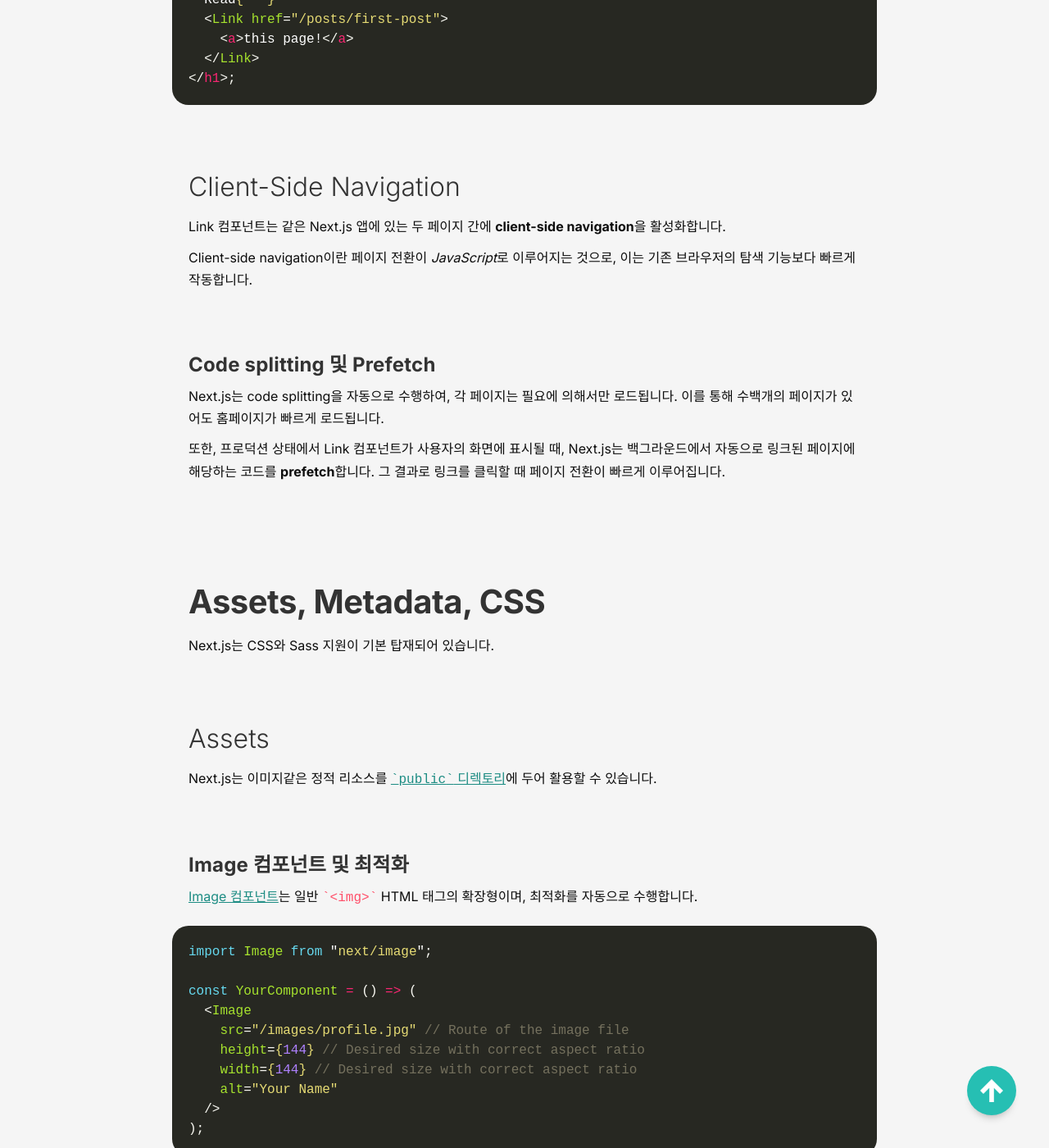
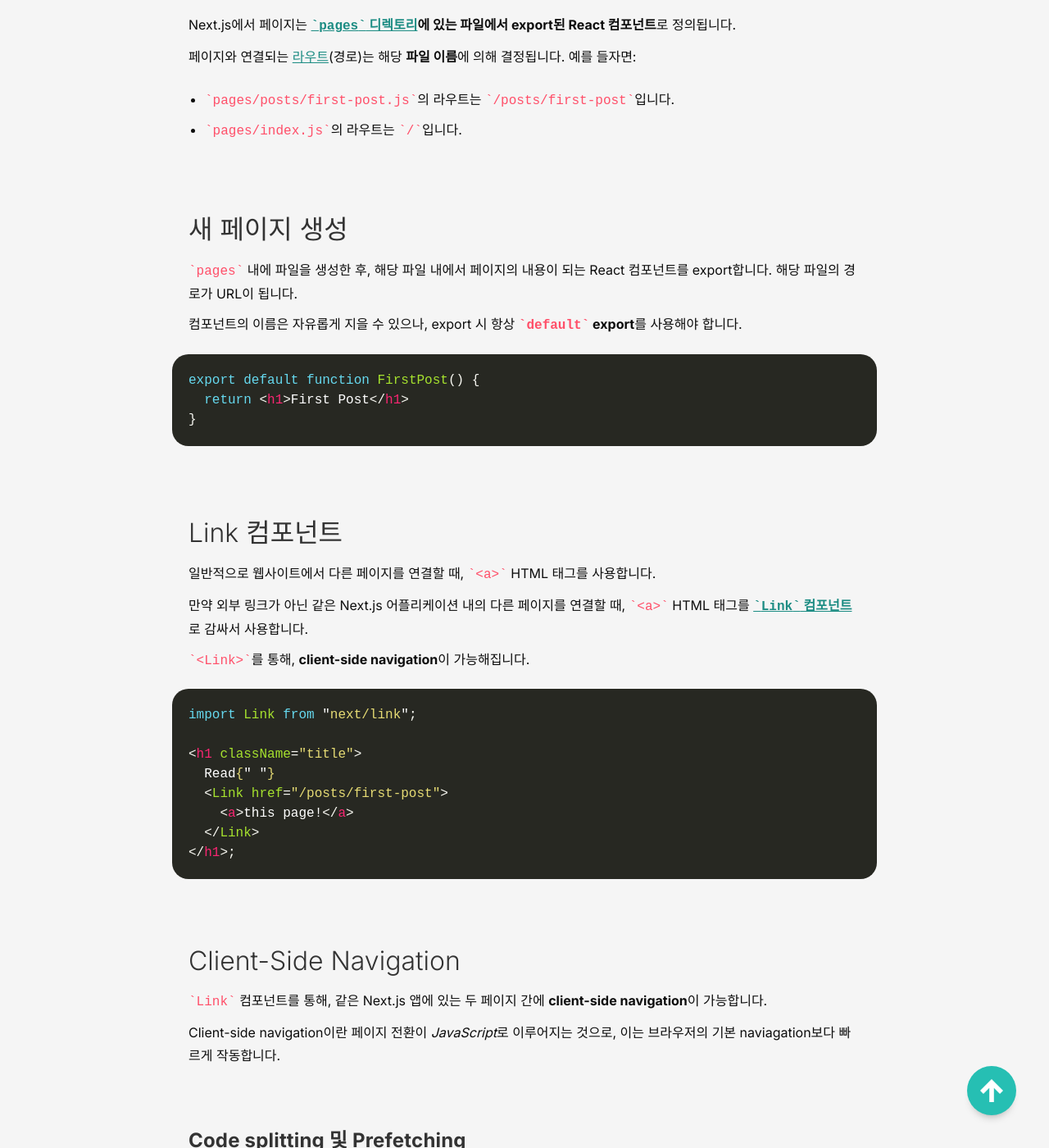
Before and after one commit to CYAN4S/blog, a Jekyll site: the page built from _posts/2021-07-12-nextjs-learn.md, in a window 1280 px wide and 1400 px high, scrolled down 2215 px. Shown: the whole window at 82% size. Built offline with Jekyll 4.4.1, drawn with Linux system fonts in a browser that asks for light colours; some web fonts are replaced; comment, search, counter and statistics services are not loaded; some of the changed text lies outside the part shown.

Commit message:
Update nextjs wip

````diff
--- a/_posts/2021-07-12-nextjs-learn.md
+++ b/_posts/2021-07-12-nextjs-learn.md
@@ -3,19 +3,31 @@
 categories: [dev]
 tags: [nodejs, nextjs, react, web]
 image: "assets/posts/nextjs-learn.jpg"
+update: 2021-01-02
 ---
 
-Vercel 사에서 제공하는 Next.js 튜토리얼인 [Learn Next.js](https://nextjs.org/learn)에서 중요하다 생각되는 내용을 요약 및 정리를 하였습니다.
+Vercel의 Next.js 튜토리얼인 [Learn Next.js](https://nextjs.org/learn)에서 중요한 내용을 요약 및 정리하였습니다.
 
 튜토리얼을 통해 제작된 프로젝트는 [이 링크](https://github.com/CYAN4S/nextjs-blog)를 통해 볼 수 있으며, 해당 프로젝트는 TypeScript를 사용합니다. 이 요약본은 JavaScript를 기준으로 서술하였습니다.
 
-> 이 포스트는 Next.js를 이미 알고 있는 사람들이, 자신의 지식을 재확인할 수 있는 용도로 작성되었습니다. [Learn Next.js](https://nextjs.org/learn)에서 보다 친절한 강의가 있으니, 이 포스트로 Next.js를 입문하시는 것은 권장드리지 않습니다.
+> 이 포스트는 [Learn Next.js](https://nextjs.org/learn) 내용 전체에 대한 요약으로, 이전에 Next.js를 배웠던 사람이 지식을 빠르게 재확인할 수 있는 것을 목표로 작성하였습니다. 입문자에게는 보다 친절한 강의인 [Learn Next.js](https://nextjs.org/learn)을 추천합니다.
 
-## Create a Next.js App
+## Next.js 앱 만들기
+
+### 유용한 핵심 기능
+
+- [페이지](https://nextjs.org/docs/basic-features/pages) 기반의 라우팅 시스템([동적 라우팅](https://nextjs.org/docs/routing/dynamic-routes) 지원)
+- 페이지 단위로 [SSG](https://nextjs.org/docs/basic-features/pages#static-generation-recommended)나 [SSR](https://nextjs.org/docs/basic-features/pages#server-side-rendering)로 Pre-rendering 지원
+- 빠른 페이지 로딩을 위해 자동적으로 코드 분할
+- 최적화된 prefetching이 적용된 [클라이언트 측 라우팅](https://nextjs.org/docs/routing/introduction#linking-between-pages)
+- [Built-in CSS](https://nextjs.org/docs/basic-features/built-in-css-support), [Sass](https://nextjs.org/docs/basic-features/built-in-css-support#sass-support) 지원 및 모든 [CSS-in-JS](https://nextjs.org/docs/basic-features/built-in-css-support#css-in-js) 라이브러리 지원
+- 개발 환경에서 [Fast Refresh](https://nextjs.org/docs/basic-features/fast-refresh) 지원
+- 서버리스 함수를 통한 [API routes](https://nextjs.org/docs/api-routes/introduction)로 API 엔드포인트 제작
+- 넓은 확장성
 
 ### 앱 생성
 
-[Create Next App](https://nextjs.org/docs/api-reference/create-next-app)을 이용해 Next.js 앱을 자동으로 만들 수 있습니다.
+[Create Next App](https://nextjs.org/docs/api-reference/create-next-app)을 이용해 Next.js 앱을 만들 수 있습니다. 버전 **10.13** 이상의 **[Node.js](https://nodejs.org)**가 사전에 설치되어 있어야 합니다.
 
 ```shell
 npx create-next-app
@@ -25,26 +37,42 @@
 
 ### CLI에서 앱 구동
 
-[CLI](https://nextjs.org/docs/api-reference/cli) 환경에서 서버를 실행할 수 있습니다. 생성된 디렉토리에서 다음 커맨드를 실행하여 개발 서버를 구동합니다.
+[CLI](https://nextjs.org/docs/api-reference/cli) 환경에서 서버를 실행할 수 있습니다. 생성된 디렉토리에서 다음 커맨드를 실행하여 *개발 서버*를 구동합니다.
 
 ```shell
 npm run dev
 ```
 
-개발 서버는 [Fast Refresh](https://nextjs.org/docs/basic-features/fast-refresh)가 적용되어 있어, 파일 내용의 변경점을 브라우저에 즉시 반영합니다.
+개발 서버에서는 [Fast Refresh](https://nextjs.org/docs/basic-features/fast-refresh)가 적용됩니다. 만약 파일의 내용을 수정하였을 때, 변경된 내용을 브라우저에 즉시 반영합니다.
 
-## Navigate Between Pages
+## 페이지 간 이동
 
-Next.js에서의 페이지는 [`pages` 디렉토리](https://nextjs.org/docs/basic-features/pages)의 파일에서 내보낸 React 컴포넌트입니다.
+Next.js에서 페이지는 **[`pages` 디렉토리](https://nextjs.org/docs/basic-features/pages)에 있는 파일에서 export된 React 컴포넌트**로 정의됩니다.
 
-페이지는 해당 **파일 이름**에 따라 라우트(경로)와 연결됩니다. 예를 들어:
+페이지와 연결되는 [라우트](https://nextjs.org/docs/routing/introduction)(경로)는 해당 **파일 이름**에 의해 결정됩니다. 예를 들자면:
 
 - `pages/posts/first-post.js`의 라우트는 `/posts/first-post`입니다.
 - `pages/index.js`의 라우트는 `/`입니다.
 
+### 새 페이지 생성
+
+`pages` 내에 파일을 생성한 후, 해당 파일 내에서 페이지의 내용이 되는 React 컴포넌트를 export합니다. 해당 파일의 경로가 URL이 됩니다.
+
+컴포넌트의 이름은 자유롭게 지을 수 있으나, export 시 항상 **`default` export**를 사용해야 합니다.
+
+```jsx
+export default function FirstPost() {
+  return <h1>First Post</h1>
+}
+```
+
 ### Link 컴포넌트
 
-[라우팅](https://nextjs.org/docs/routing/introduction)은 페이지 링크에 사용되는 `<a>` HTML 태그를 **[Link 컴포넌트](https://nextjs.org/docs/api-reference/next/link)**로 감싸서 사용합니다.
+일반적으로 웹사이트에서 다른 페이지를 연결할 때, `<a>` HTML 태그를 사용합니다.
+
+만약 외부 링크가 아닌 같은 Next.js 어플리케이션 내의 다른 페이지를 연결할 때, `<a>` HTML 태그를 **[`Link` 컴포넌트](https://nextjs.org/docs/api-reference/next/link)**로 감싸서 사용합니다.
+
+`<Link>`를 통해, **client-side navigation**이 가능해집니다.
 
 ```jsx
 import Link from "next/link";
@@ -59,27 +87,33 @@
 
 ### Client-Side Navigation
 
-Link 컴포넌트는 같은 Next.js 앱에 있는 두 페이지 간에 **client-side navigation**을 활성화합니다.
+`Link` 컴포넌트를 통해, 같은 Next.js 앱에 있는 두 페이지 간에 **client-side navigation**이 가능합니다.
 
-Client-side navigation이란 페이지 전환이 *JavaScript*로 이루어지는 것으로, 이는 기존 브라우저의 탐색 기능보다 빠르게 작동합니다.
+Client-side navigation이란 페이지 전환이 *JavaScript*로 이루어지는 것으로, 이는 브라우저의 기본 naviagation보다 빠르게 작동합니다.
 
-#### Code splitting 및 Prefetch
+#### Code splitting 및 Prefetching
 
-Next.js는 code splitting을 자동으로 수행하여, 각 페이지는 필요에 의해서만 로드됩니다. 이를 통해 수백개의 페이지가 있어도 홈페이지가 빠르게 로드됩니다.
+Next.js는 코드를 자동으로 쪼개서, 각 페이지가 필요할 때만 로딩이 되게 합니다. 이 덕분에, 수백개의 페이지가 있어도 홈페이지가 빠르게 로딩이 됩니다.
 
-또한, 프로덕션 상태에서 Link 컴포넌트가 사용자의 화면에 표시될 때, Next.js는 백그라운드에서 자동으로 링크된 페이지에 해당하는 코드를 **prefetch**합니다. 그 결과로 링크를 클릭할 때 페이지 전환이 빠르게 이루어집니다.
+또한, 프로덕션 상태에선 `Link` 컴포넌트가 사용자의 화면에 표시될 때, Next.js는 백그라운드에서 링크된 페이지에 해당하는 코드를 자동으로 **prefetch**(미리 불러오기)를 수행합니다. 이로 인해, 링크를 클릭할 때 페이지가 바로 전환될 수 있습니다.
 
 ## Assets, Metadata, CSS
 
-Next.js는 CSS와 Sass 지원이 기본 탑재되어 있습니다.
-
 ### Assets
 
-Next.js는 이미지같은 정적 리소스를 [`public` 디렉토리](https://nextjs.org/docs/basic-features/static-file-serving)에 두어 활용할 수 있습니다.
+Next.js에서 이미지와 같은 **정적 에셋**를 제공할 때, [`public` 디렉토리](https://nextjs.org/docs/basic-features/static-file-serving) 안에 두어야합니다.
+
+또한, `public` 디렉토리는 `robots.txt`, Google 사이트 소유권 확인 등의 [다른 정적 파일 제공](https://nextjs.org/docs/basic-features/static-file-serving)에도 유용합니다.
 
 #### Image 컴포넌트 및 최적화
 
-[Image 컴포넌트](https://nextjs.org/docs/api-reference/next/image)는 일반 `<img>` HTML 태그의 확장형이며, 최적화를 자동으로 수행합니다.
+[`Image` 컴포넌트](https://nextjs.org/docs/api-reference/next/image)는 일반 `<img>` HTML 태그의 확장형이며, 모던 웹을 위한 최적화를 자동으로 수행합니다.
+
+`Image` 컴포넌트를 이용할 경우의 특징은 다음과 같습니다.
+
+- Next.js는 이미지를 빌드 시간이 아닌 사용자의 요청에 의해(on-demand) 최적화합니다.
+- 이미지가 기본적으로 스크롤되어 뷰포트 안으로 들어올 때 로딩됩니다(lazy load).
+- [누적 레이아웃 이동(Cumulative Layout Shift)](https://web.dev/cls/)이 안 일어나게끔 이미지를 렌더링합니다.
 
 ```jsx
 import Image from "next/image";
@@ -96,7 +130,7 @@
 
 ### Metadata
 
-`<title>` 등의 `<head>` 태그에 해당하는 메타데이터는 [Head 컴포넌트](https://nextjs.org/docs/api-reference/next/head)를 활용하여 변경합니다.
+`<title>`과 같이, `<head>` 태그 안에 들어가는 페이지의 메타데이터는 [`Head` 컴포넌트](https://nextjs.org/docs/api-reference/next/head)를 통해 변경할 수 있습니다.
 
 ```jsx
 import Head from "next/head";
@@ -113,7 +147,29 @@
 }
 ```
 
-> `./pages/document.js` 파일을 생성하여 [커스텀 `Document`](https://nextjs.org/docs/advanced-features/custom-document)로 `<html>` 에 해당되는 어트리뷰트(`lang` 등)를 수정할 수 있습니다.
+> 만약 `<html>` 에 해당되는 어트리뷰트(`lang` 등)를 수정하고 싶다면, `./pages/document.js` 파일을 생성하여 [커스텀 `Document`](https://nextjs.org/docs/advanced-features/custom-document)를 사용할 수 있습니다.
+
+### Third-Party JavaScript
+
+`<script>` HTML 태그의 확장형인, [`Script`](https://nextjs.org/docs/api-reference/next/script) 컴포넌트를 이용해 제3자 스크립트를 불러올 수 있습니다.
+
+```jsx
+import Script from 'next/script'
+
+export default function FirstPost() {
+  return (
+    <>
+      <Script
+        src="https://connect.facebook.net/en_US/sdk.js"
+        strategy="lazyOnload"
+        onLoad={() =>
+          console.log(`script loaded correctly, window.FB has been populated`)
+        }
+      />
+    </>
+  )
+}
+```
 
 ### CSS
 
@@ -121,7 +177,7 @@
 
 ### Layout 컴포넌트
 
-Layout 컴포넌트를 만들어 모든 페이지에서 활용할 수 있게 만들 수 있습니다. 예로, `components/layout.js` 파일을 만들어 CSS Modules을 적용한 예시입니다.
+모든 페이지에서 활용할 수 있게 Layout 컴포넌트를 만들어 봅시다. 예로, `components/layout.js` 파일을 만들어 [CSS Modules](https://nextjs.org/docs/basic-features/built-in-css-support#adding-component-level-css)을 적용한 예시입니다.
 
 ```jsx
 import styles from "./layout.module.css";
@@ -131,9 +187,35 @@
 }
 ```
 
+CSS 모듈에 사용할 CSS 파일의 이름은 항상 **`.module.css`**로 끝나야합니다. 예로, `components/layout.module.css`의 내용입니다.
+
+```css
+.container {
+  max-width: 36rem;
+  padding: 0 1rem;
+  margin: 3rem auto 6rem;
+}
+```
+
+만든 Layout은 다음과 같이 사용합니다.
+
+```jsx
+import Layout from '../../components/layout'
+
+export default function FirstPost() {
+  return (
+    <Layout>
+      Lorem Ipsum
+    </Layout>
+  )
+}
+```
+
 ### 전역 스타일
 
-**`pages/_app.js`의 [`App` 컴포넌트](https://nextjs.org/docs/advanced-features/custom-app)**는 모든 페이지를 아우르는 top-level 컴포넌트입니다. 이를 통해 전역 CSS를 적용하는 등, 다른 페이지를 탐색할 때도 상태를 유지하는 데 사용할 수 있습니다.
+**`pages/_app.js`의 [`App` 컴포넌트](https://nextjs.org/docs/advanced-features/custom-app)**는 모든 페이지를 아우르는 top-level 컴포넌트입니다. 이를 통해, 페이지를 이동할 때에도 상태를 유지하는 데 사용할 수 있습니다.
+
+이를 이용하여 모든 페이지에 적용할 전역적인 CSS를 만들고 싶을 때 사용할 수 있습니다. CSS 파일인 `styles/global.css`를 만들어 사용하는 예제입니다.
 
 ```jsx
 import "../styles/global.css";
@@ -143,21 +225,23 @@
 }
 ```
 
+`pages/_app.js` 최초 생성 시 개발 서버가 구동 중이라면, 재시작이 필요합니다. 서버를 닫은 뒤, `npm run dev`로 서버를 재시작합니다.
+
 ## Pre-rendering, Data Fetching
 
 ### Pre-rendering
 
 Next.js는 기본적으로 모든 페이지를 **pre-render**합니다. 즉, _모든 페이지에 대한 HTML을 사전에 생성합니다._ Pre-rendering은 성능과 SEO에 유리합니다.
 
-생성된 각 HTML 문서는 작은 JavaScript 코드를 포함하며, 페이지가 로드될 때 JavaScript 코드가 수행되어 페이지를 완전히 인터렉티브하게 만들어주는 **hydration** 과정이 수행됩니다.
+생성된 각 HTML 문서에는, 문서에 필요한 최소한의 JavaScript 코드가 같이 나옵니다. 페이지가 로딩될 때 해당 JavaScript 코드가 실행되면서 페이지를 완전히 인터렉티브하게 만들어주며, 이 과정을 **hydration**이라 부릅니다.
 
 #### Plain React 앱과의 차이
 
-Plain한 React 앱은 pre-render 과정이 없기에 모든 웹 요소가 hydration을 통해 초기화되며, JavaScript를 비활성화하면 아무 것도 표시되지 않습니다. 이와 달리 Next.js는 Pre-rendered HTML이 표시된 후, JavaScript가 React 컴포넌트를 초기화하는 방식으로 이루어집니다.
+Plain한 React 앱은 pre-render 과정이 없습니다. 즉, 모든 웹 요소가 hydration을 통해 초기화되며, JavaScript를 비활성화하면 아무 것도 표시되지 않습니다. 이와 달리 Next.js는 Pre-rendered된 HTML이 표시된 후, JavaScript가 React 컴포넌트를 초기화하는 방식으로 이루어집니다.
 
 ### 두 가지의 Pre-rendering
 
-Next.js의 pre-rendering에는 페이지에 대한 HTML을 **어느 시점에** 생성하는 지에 따라 두 가지로 나누어집니다.
+Next.js의 pre-rendering에는 두 가지가 있으며, 이는 페이지에 대한 HTML을 **어느 시점에** 생성하는 지에 따라 나눠집니다.
 
 - [**Static Generation(정적 생성)**](https://nextjs.org/docs/basic-features/pages#static-generation-recommended): **빌드될 때** HTML이 생성됩니다.
 - [**Server-side Rendering(SSR)**](https://nextjs.org/docs/basic-features/pages#server-side-rendering): **각 요청마다** HTML이 생성됩니다.
@@ -168,17 +252,17 @@
 
 요청마다 페이지를 렌더링하는 것보다 한 번 생성된 페이지를 CDN에서 제공하는 것이 더욱 빠르기에, 가급적 **Static Generation**을 사용하는 것이 좋습니다.
 
-자기 자신에게 "사용자의 요청에 **앞서서** 페이지를 pre-render할 수 있나?" 라는 질문을 던지는 것이 방법 결정에 도움이 됩니다. 만약 대답이 "할 수 있다." 이면 **정적 생성**을 선택하는 것이 좋습니다.
+만약 어느 방법을 선택해야 할지 모르겠다면, 자기 자신에게 "사용자가 요청하기 **앞서서**, 페이지를 pre-render할 수 있나?" 라고 질문하는 것이 도움이 됩니다. 만약 대답이 "할 수 있다." 이면 **Static Generation**을 선택하는 것이 좋습니다.
 
-만약 페이지에 자주 갱신되는 데이터를 표시해야 하고, 페이지 내용이 요청마다 매번 변경된다면 정적 생성은 좋은 선택이 아닙니다. **Server-side Rendering**은 다소 느리지만, 항상 최신 정보를 페이지에 표시할 수 있습니다. 혹은, pre-render 없이 Client-side JavaScript를 통해 표시할 수도 있습니다.
+만약 페이지에 자주 갱신되는 데이터를 표시해야 하고, 페이지 내용이 요청마다 매번 변경된다면, Static Generation은 좋은 선택이 아닙니다. **Server-side Rendering**은 다소 느리지만, 항상 최신 정보를 페이지에 표시할 수 있습니다. 혹은, pre-render 없이 Client-side JavaScript를 통해 표시할 수도 있습니다.
 
 ### Static Generation, Data Fetching
 
-정적 생성은 데이터 유무와 관계없이 이루어질 수 있습니다.
+Static Generation은 데이터 유무와 관계없이 이루어질 수 있습니다.
 
-외부 데이터 페칭이 필요하지 않은 페이지는 프로덕션 빌드 때 자동으로 정적 생성이 이루어집니다.
+외부 데이터 페칭(fetch)이 필요하지 않은 페이지는, 프로덕션 빌드 시 자동으로 Static Generation이 이루어집니다.
 
-혹은, HTML을 렌더링하기 전에 먼저 외부 데이터 페칭(파일 시스템 접근, 외부 API 호출, DB 쿼리 등)이 필요한 경우인 [**데이터를 포함한** 정적 생성](https://nextjs.org/docs/basic-features/pages#static-generation-with-data) 또한 기본적으로 지원합니다.
+혹은, HTML을 렌더링하기 전에 먼저 외부 데이터 페칭(파일 시스템 접근, 외부 API 호출, DB 쿼리 등)이 필요한 경우인 [**데이터를 포함한** Static Generation](https://nextjs.org/docs/basic-features/pages#static-generation-with-data) 또한 기본적으로 지원합니다.
 
 Next.js에서는 데이터 페칭을 포함한 페이지 생성을 위해 **[`getStaticProps`](https://nextjs.org/docs/basic-features/data-fetching#getstaticprops-static-generation)** 라는 async 함수를 사용할 수 있습니다. 페이지 컴포넌트를 export할 때 같이 export할 수 있으며, 기본적인 내용은 다음과 같습니다.
 
````
Also changed, not shown: Gemfile.lock.
